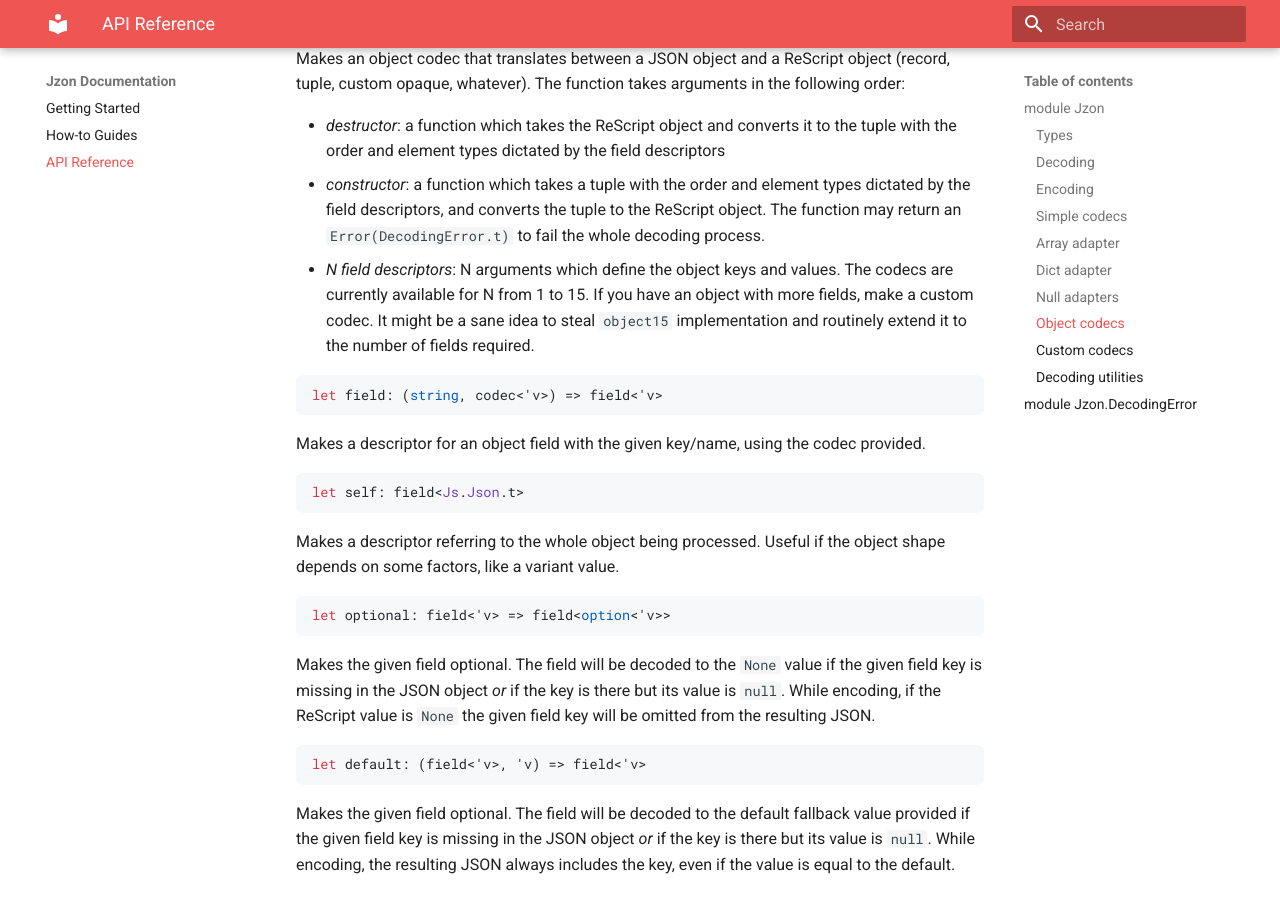
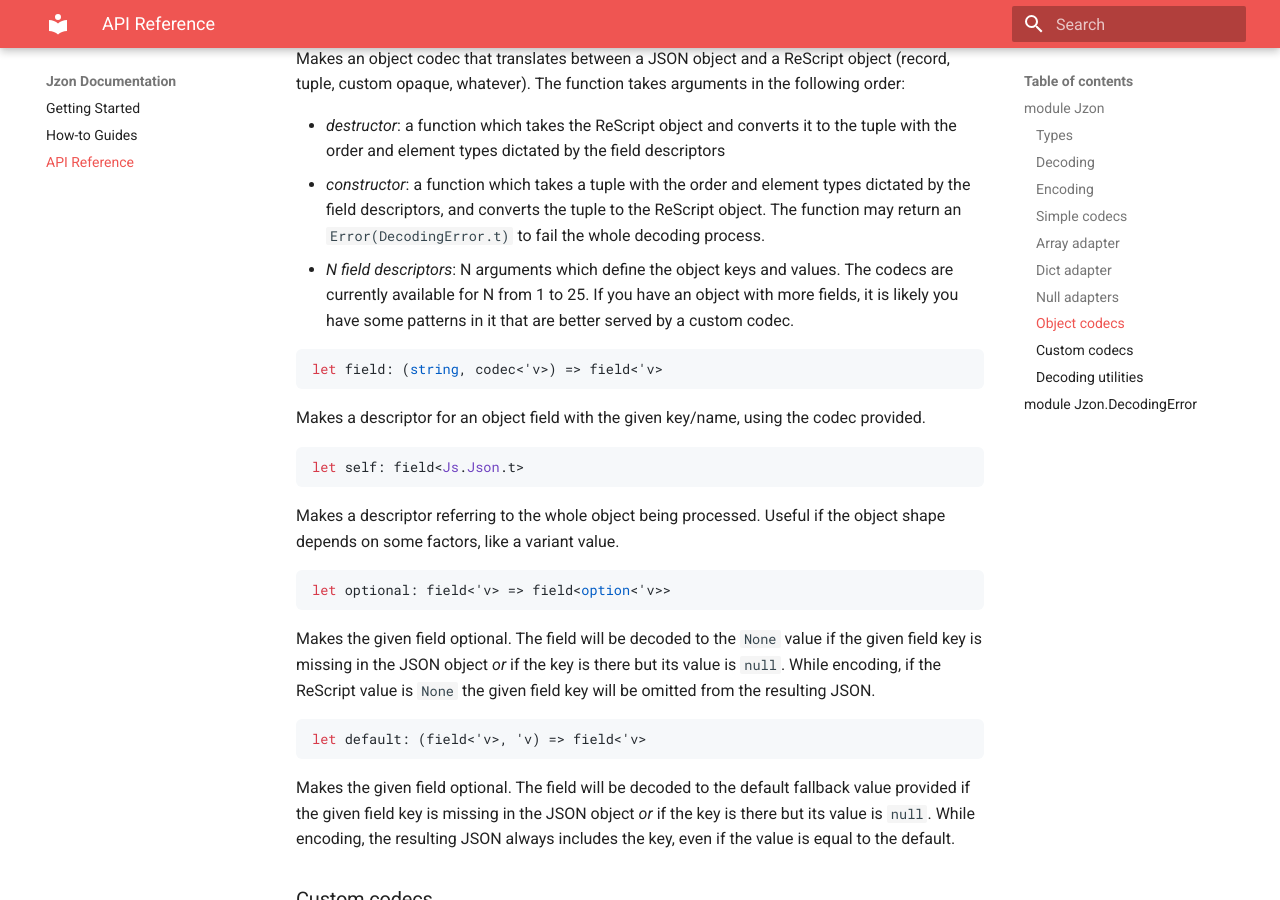
Before and after one commit to nkrkv/jzon, an MkDocs documentation site: the page built from docs/api.md, in a window 1280 px wide and 900 px high, scrolled down 2638 px. Built offline with MkDocs 1.6.1 and Material for MkDocs 9.7.7, drawn with Linux system fonts in a browser that asks for light colours; nearby versions of some CDN libraries.

Commit message:
doc: update objectN API docs

````diff
--- a/docs/api.md
+++ b/docs/api.md
@@ -110,7 +110,7 @@ Makes an object codec that translates between a JSON object and a ReScript objec
 
 - _destructor_: a function which takes the ReScript object and converts it to the tuple with the order and element types dictated by the field descriptors
 - _constructor_: a function which takes a tuple with the order and element types dictated by the field descriptors, and converts the tuple to the ReScript object. The function may return an `Error(DecodingError.t)` to fail the whole decoding process.
-- _N field descriptors_: N arguments which define the object keys and values. The codecs are currently available for N from 1 to 15. If you have an object with more fields, make a custom codec. It might be a sane idea to steal `object15` implementation and routinely extend it to the number of fields required.
+- _N field descriptors_: N arguments which define the object keys and values. The codecs are currently available for N from 1 to 25. If you have an object with more fields, it is likely you have some patterns in it that are better served by a custom codec.
 
 ```rescript
 let field: (string, codec<'v>) => field<'v>
````
